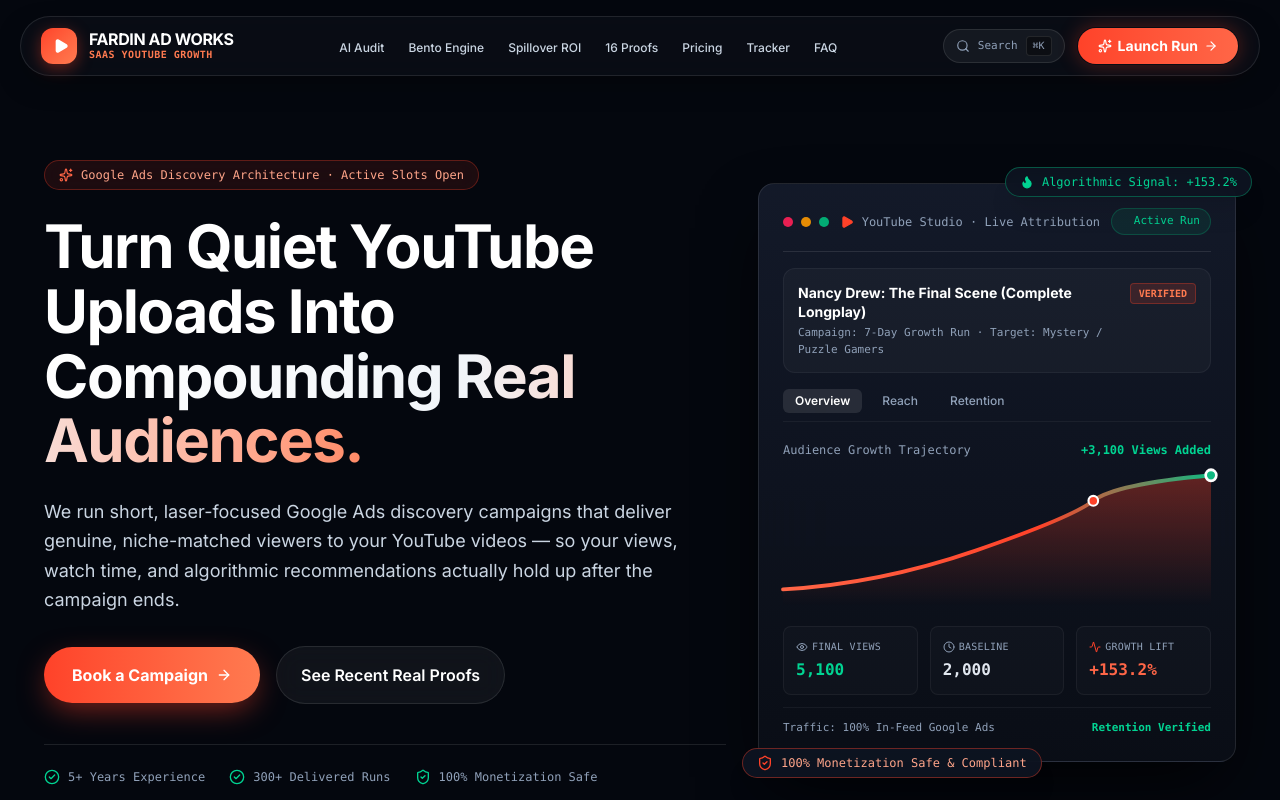
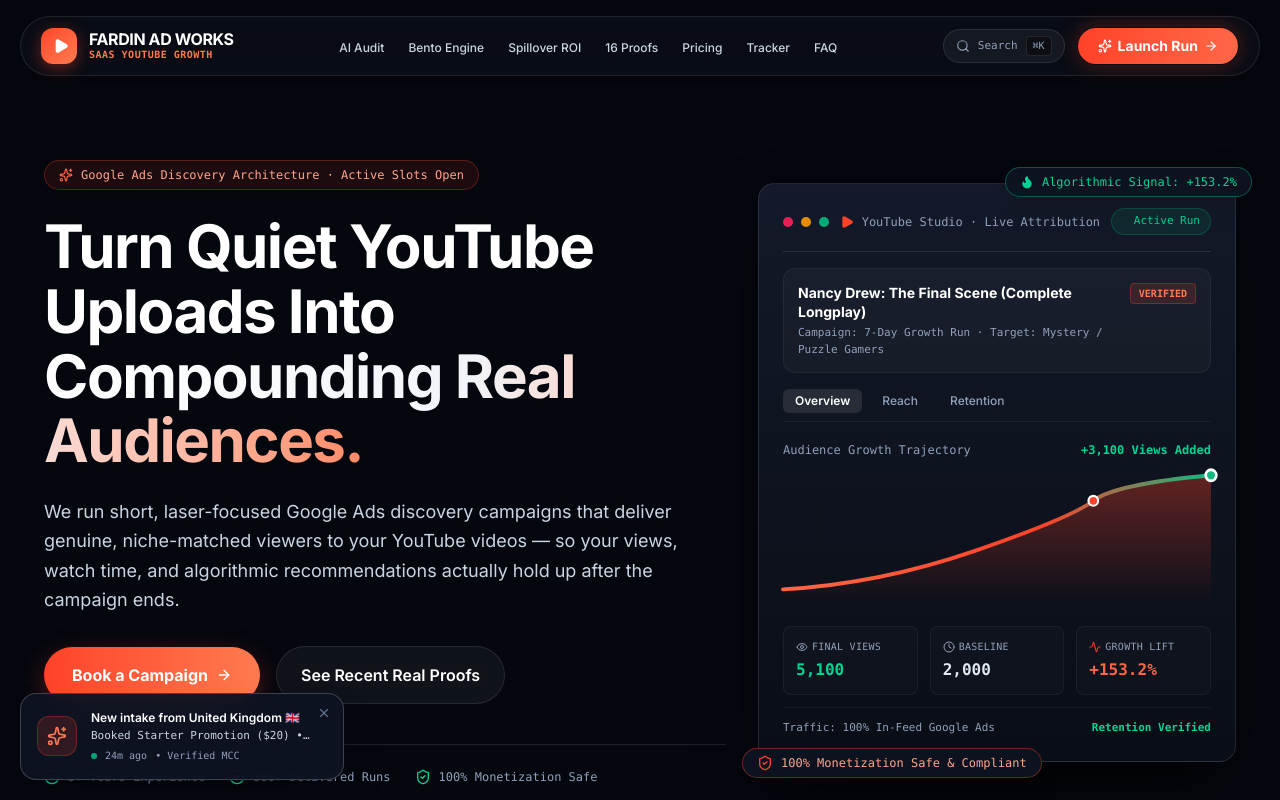
Before and after one commit to carrybit-dev/ad-works, a Next.js app: page / in a window 1280 px wide. Shown: the top 800 px of the page. Built offline with nearby package versions, Linux system fonts and the light colour scheme.

Commit message:
Integrate LiveActivityToast component
Added LiveActivityToast component for real-time updates.

```diff
--- a/src/app/page.tsx
+++ b/src/app/page.tsx
@@ -17,6 +17,7 @@
 import Footer from '@/components/Footer';
 import BookingModal from '@/components/BookingModal';
 import CommandMenu from '@/components/CommandMenu';
+import LiveActivityToast from '@/components/LiveActivityToast';
 
 export default function Home() {
   const [bookingOpen, setBookingOpen] = useState(false);
@@ -91,6 +92,9 @@
         onClose={() => setCommandMenuOpen(false)}
         onOpenBooking={handleOpenBooking}
       />
+
+      {/* Dynamic Real-Time Social Proof Toast */}
+      <LiveActivityToast />
     </main>
   );
 }
```
